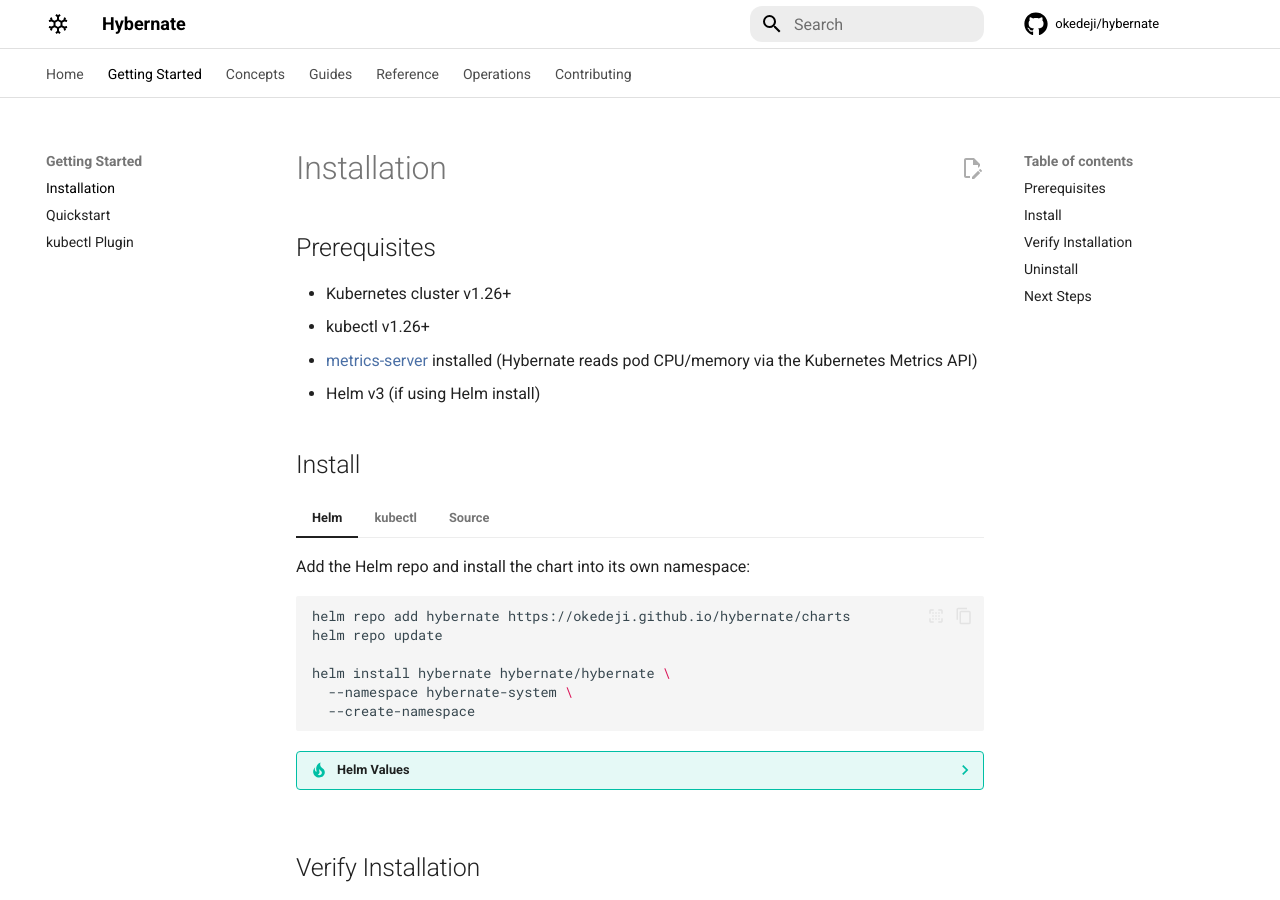
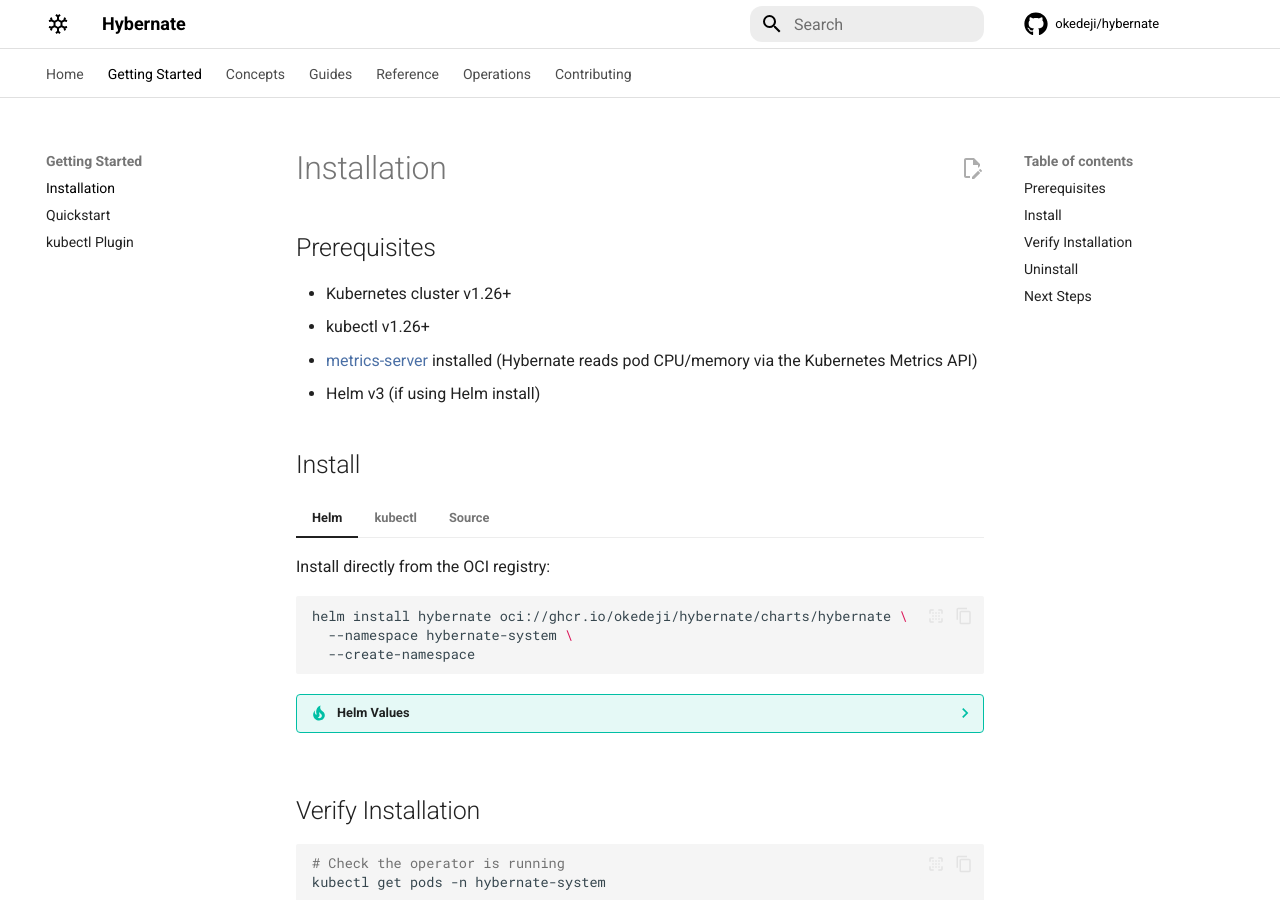
Before and after one commit to okedeji/hybernate, an MkDocs documentation site: the page built from docs/getting-started/installation.md, in a window 1280 px wide and 900 px high. Built offline with MkDocs 1.6.1 and Material for MkDocs 9.7.7, drawn with Linux system fonts in a browser that asks for light colours; comment, search, counter and statistics services are not loaded.

Commit message:
chore(docs): fix custom domain and Helm OCI install

````diff
--- a/docs/getting-started/installation.md
+++ b/docs/getting-started/installation.md
@@ -11,13 +11,10 @@
 
 === "Helm"
 
-    Add the Helm repo and install the chart into its own namespace:
+    Install directly from the OCI registry:
 
     ```bash
-    helm repo add hybernate https://okedeji.github.io/hybernate/charts
-    helm repo update
-
-    helm install hybernate hybernate/hybernate \
+    helm install hybernate oci://ghcr.io/okedeji/hybernate/charts/hybernate \
       --namespace hybernate-system \
       --create-namespace
     ```
````
Also changed, not shown: README.md (+8 -8 lines).
